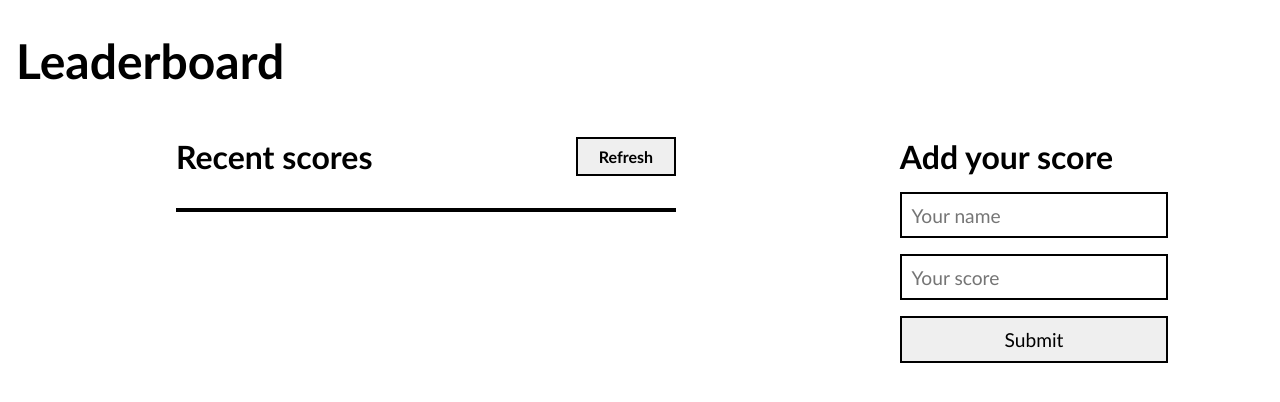
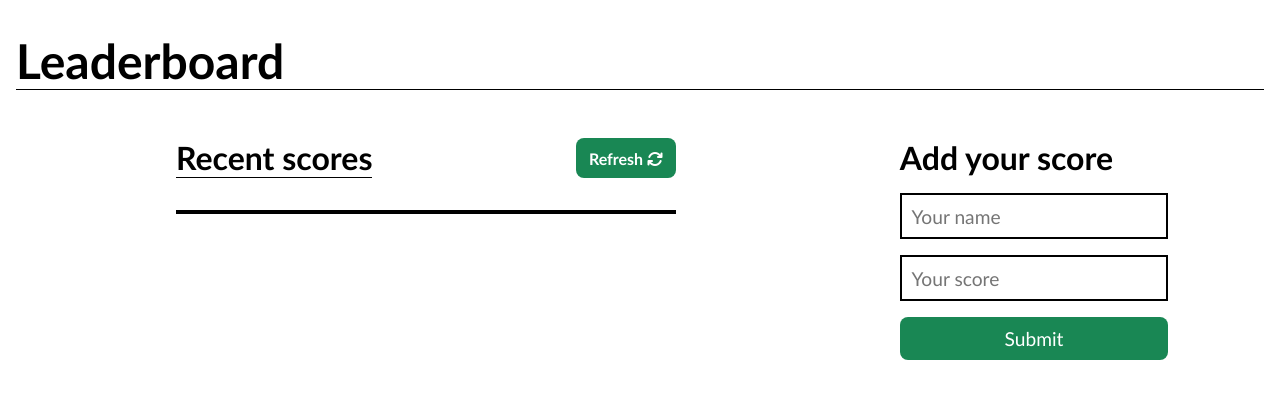
Before and after one commit to Hidar37/leadborad-project, a website built with webpack: page src/index.html in a window 1280 px wide. Built offline with nearby package versions, Linux system fonts and the light colour scheme; no server answers.

Commit message:
style add to project.

```diff
--- a/src/index.html
+++ b/src/index.html
@@ -5,6 +5,8 @@
     <meta http-equiv="X-UA-Compatible" content="IE=edge" />
     <meta name="viewport" content="width=device-width, initial-scale=1.0" />
     <title>Haider Webpack</title>
+    <!-- Fontawesome cdn -->
+    <script src="https://kit.fontawesome.com/27219c429c.js" crossorigin="anonymous"></script>
   </head>
   <body>
     <header>
@@ -17,7 +19,7 @@
         <!-- Recent score text and refresh button -->
         <div class="recent-score-box">
           <h3>Recent scores</h3>
-          <button id="refresh">Refresh</button>
+          <button id="refresh">Refresh <i class="fa fa-refresh" aria-hidden="true"></i></button>
         </div>
         <!-- Leadboard table -->
         <div class="scores-table">
--- a/src/style/style.css
+++ b/src/style/style.css
@@ -8,6 +8,7 @@
 /* Header Section */
 header {
   margin: 2rem 1rem 3rem;
+  border-bottom: 1px solid black;
 }
 
 header h1 {
@@ -34,13 +35,28 @@ main {
 
 .recent-score-box h3 {
   font-size: 2rem;
+  border-bottom: 1px solid black;
 }
 
 .recent-score-box button {
   width: 100px;
   font-size: 1rem;
   font-weight: bolder;
-  border: 2px solid black;
+  border: none;
+  border-radius: 0.5rem;
+  background-color: #198754;
+  color: #fff;
+  outline: none;
+  transition: all 0.2s;
+}
+
+.recent-score-box button:active {
+  scale: 0.98;
+}
+
+.recent-score-box button:hover {
+  background-color: #184e35;
+  cursor: pointer;
 }
 
 /* Leadboard Table section */
@@ -83,6 +99,23 @@ main {
   cursor: pointer;
 }
 
+.add-your-score-wrapper form input[type="submit"] {
+  border: none;
+  outline: none;
+  border-radius: 0.5rem;
+  background-color: #198754;
+  color: #fff;
+  transition: all 0.2s;
+}
+
+.add-your-score-wrapper form input[type="submit"]:hover {
+  background-color: #184e35;
+}
+
+.add-your-score-wrapper form input[type="submit"]:active {
+  scale: 0.98;
+}
+
 /* Success/Falier Message */
 #show-message {
   display: none;
```
